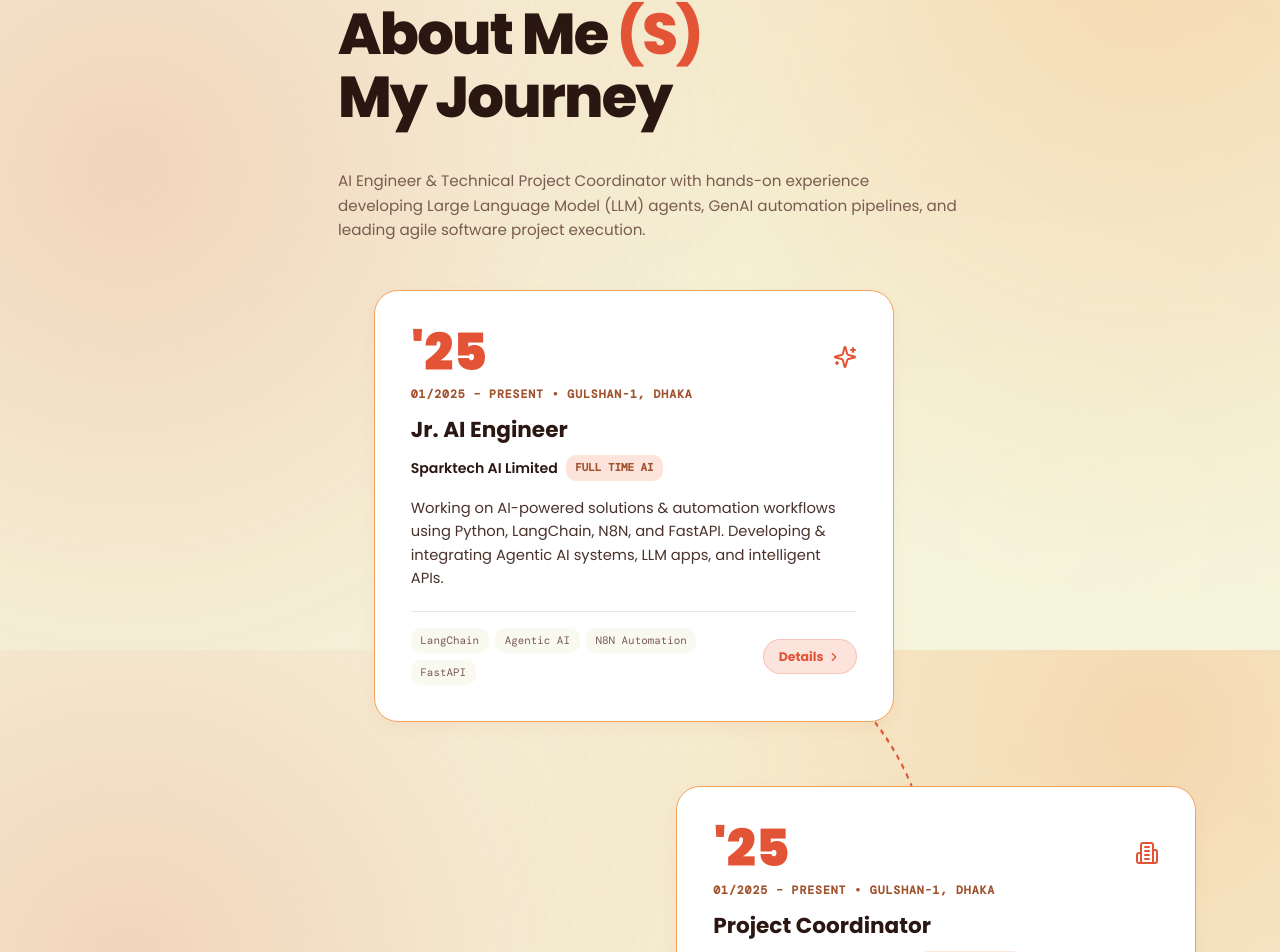
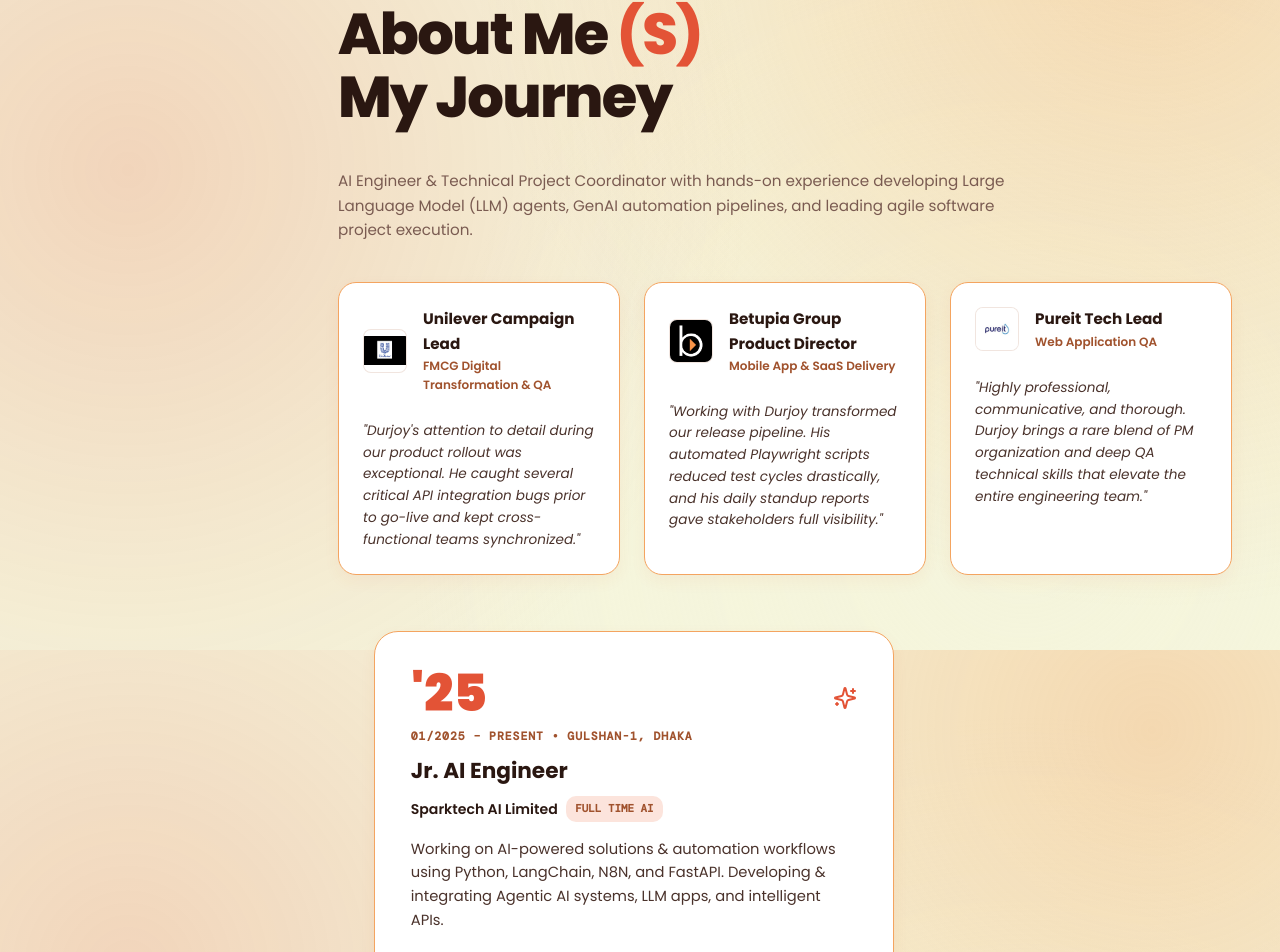
Before and after one commit to Ekaanta/durjoy_portfolio, a Next.js app: page / in a window 1280 px wide. Shown: the part 950-1902 px from the top of the page. Built offline with nearby package versions, Linux system fonts and the light colour scheme.

Commit message:
feat(journey): add testimonials card grid into Journey About Me section

```diff
--- a/components/JourneySection.tsx
+++ b/components/JourneySection.tsx
@@ -1,7 +1,29 @@
 "use client";
 
 import React from "react";
+import Image from "next/image";
 import { Sparkles, Building2, ShieldCheck, ChevronRight } from "lucide-react";
+
+const reviews = [
+  {
+    logo: "/images/unilever.png",
+    name: "Unilever Campaign Lead",
+    title: "FMCG Digital Transformation & QA",
+    quote: "Durjoy's attention to detail during our product rollout was exceptional. He caught several critical API integration bugs prior to go-live and kept cross-functional teams synchronized."
+  },
+  {
+    logo: "/images/betupia.png",
+    name: "Betupia Group Product Director",
+    title: "Mobile App & SaaS Delivery",
+    quote: "Working with Durjoy transformed our release pipeline. His automated Playwright scripts reduced test cycles drastically, and his daily standup reports gave stakeholders full visibility."
+  },
+  {
+    logo: "/images/pureit.png",
+    name: "Pureit Tech Lead",
+    title: "Web Application QA",
+    quote: "Highly professional, communicative, and thorough. Durjoy brings a rare blend of PM organization and deep QA technical skills that elevate the entire engineering team."
+  }
+];
 
 export default function JourneySection({ onOpenCvModal }: { onOpenCvModal: () => void }) {
   return (
@@ -10,9 +32,29 @@
       <h2 className="section-title-large">
         About Me <em>(S)</em><br />My Journey
       </h2>
-      <p style={{ maxWidth: "620px", color: "var(--ink-muted)", fontSize: "0.95rem", marginBottom: "3rem" }}>
+      <p style={{ maxWidth: "680px", color: "var(--ink-muted)", fontSize: "0.95rem", marginBottom: "2.5rem" }}>
         AI Engineer & Technical Project Coordinator with hands-on experience developing Large Language Model (LLM) agents, GenAI automation pipelines, and leading agile software project execution.
       </p>
+
+      {/* Endorsements / Testimonials Row */}
+      <div style={{ display: "grid", gridTemplateColumns: "repeat(auto-fit, minmax(280px, 1fr))", gap: "1.5rem", marginBottom: "3.5rem" }}>
+        {reviews.map((r, idx) => (
+          <div key={idx} className="what-card fade-up" style={{ background: "var(--bg-card-white)", border: "1px solid var(--sandy-amber)", borderRadius: "var(--radius-md)", padding: "1.5rem" }}>
+            <div style={{ display: "flex", alignItems: "center", gap: "1rem", marginBottom: "0.85rem" }}>
+              <div style={{ width: 44, height: 44, position: "relative", flexShrink: 0, borderRadius: "8px", overflow: "hidden", border: "1px solid var(--border)", background: "#fff" }}>
+                <Image src={r.logo} alt={r.name} fill style={{ objectFit: "contain" }} />
+              </div>
+              <div>
+                <div style={{ fontWeight: 700, fontSize: "0.95rem", color: "var(--ink)" }}>{r.name}</div>
+                <div style={{ fontSize: "0.75rem", color: "var(--purple-badge-text)", fontWeight: 600 }}>{r.title}</div>
+              </div>
+            </div>
+            <p style={{ fontSize: "0.85rem", color: "var(--ink-secondary)", fontStyle: "italic", lineHeight: 1.6 }}>
+              "{r.quote}"
+            </p>
+          </div>
+        ))}
+      </div>
 
       <div className="timeline-container">
         {/* Curved SVG connector line behind cards */}
```
